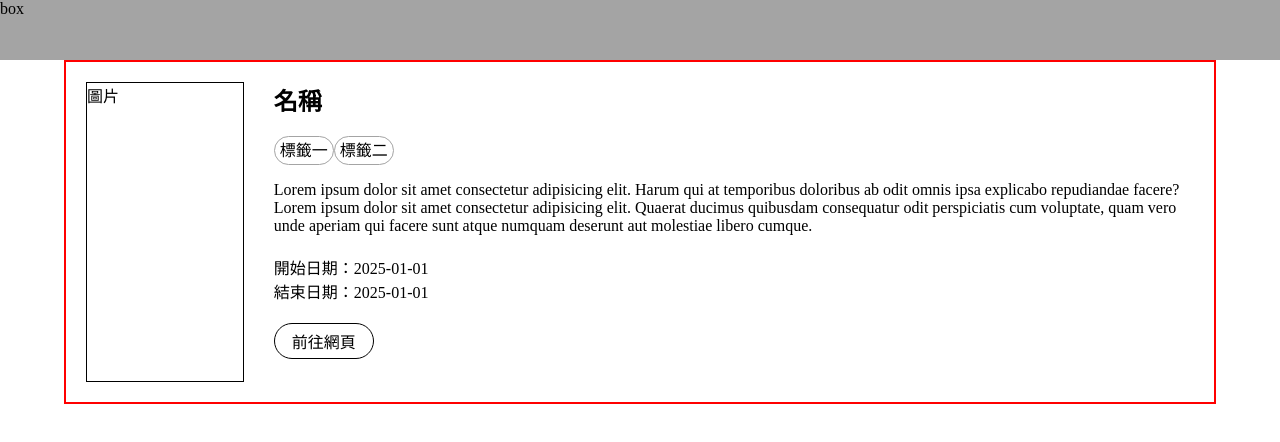
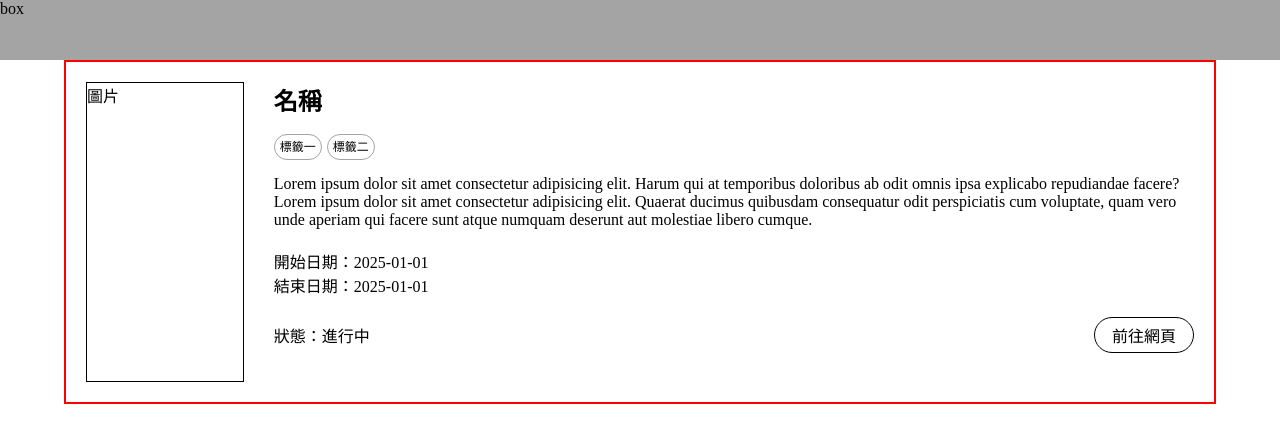
Before and after one commit to tamytammy/layout_project, a plain HTML site: page index.html in a window 1280 px wide. Drawn offline with Linux system fonts and the light colour scheme.

Commit message:
feat: 新增狀態欄位

```diff
--- a/assets/scss/_main.scss
+++ b/assets/scss/_main.scss
@@ -21,6 +21,8 @@
                 border: 1px solid #a4a4a4;
                 padding: 5px;
                 border-radius: 40px;
+                font-size: 12px;
+                margin-right: 5px;
             }
         }
         &-date{
@@ -28,6 +30,9 @@
             flex-direction: column;
         }
         &-link{
+            display: flex;
+            justify-content: space-between;
+            align-items: center;
             a{
                 display: inline-block;
                 text-decoration: none;
--- a/index.html
+++ b/index.html
@@ -25,7 +25,8 @@
                             <span>結束日期：2025-01-01</span>
                         </div>
                         <div class="main-content__text-link">
-                            <a href="#">前往網頁</a>
+                            <span>狀態：進行中</span>
+                            <a href="#" target="_blank">前往網頁</a>
                         </div>
                     </div>
                 </div>
```
Also changed, not shown: assets/style/style.css, 1 other file.
